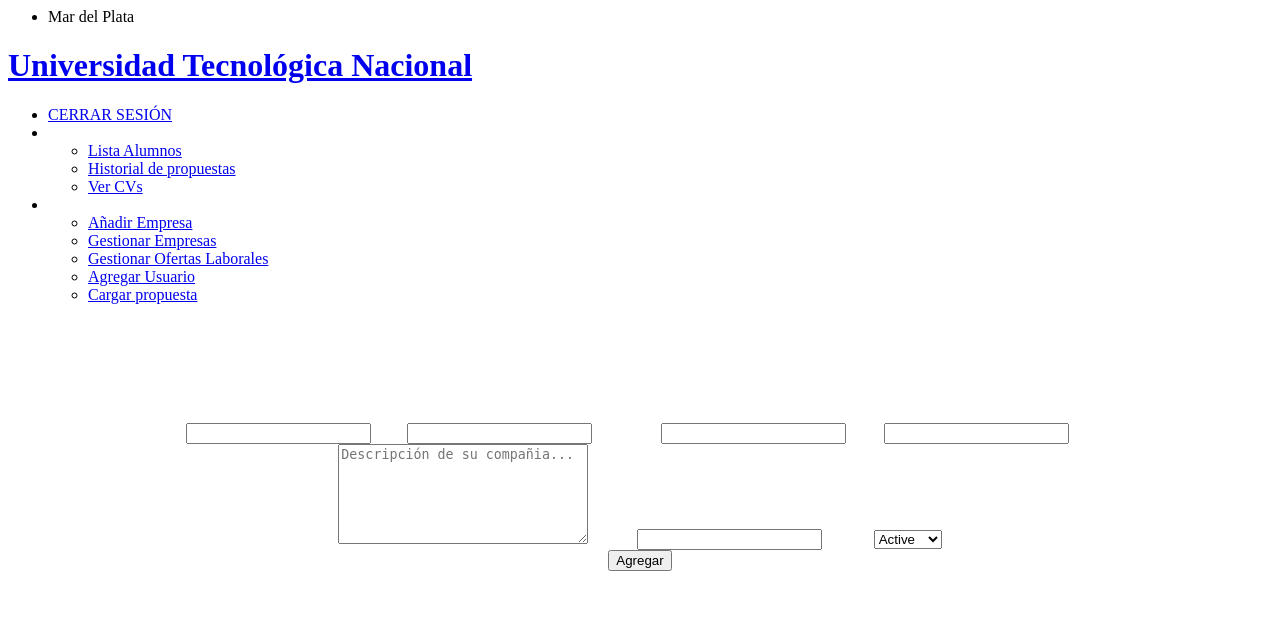
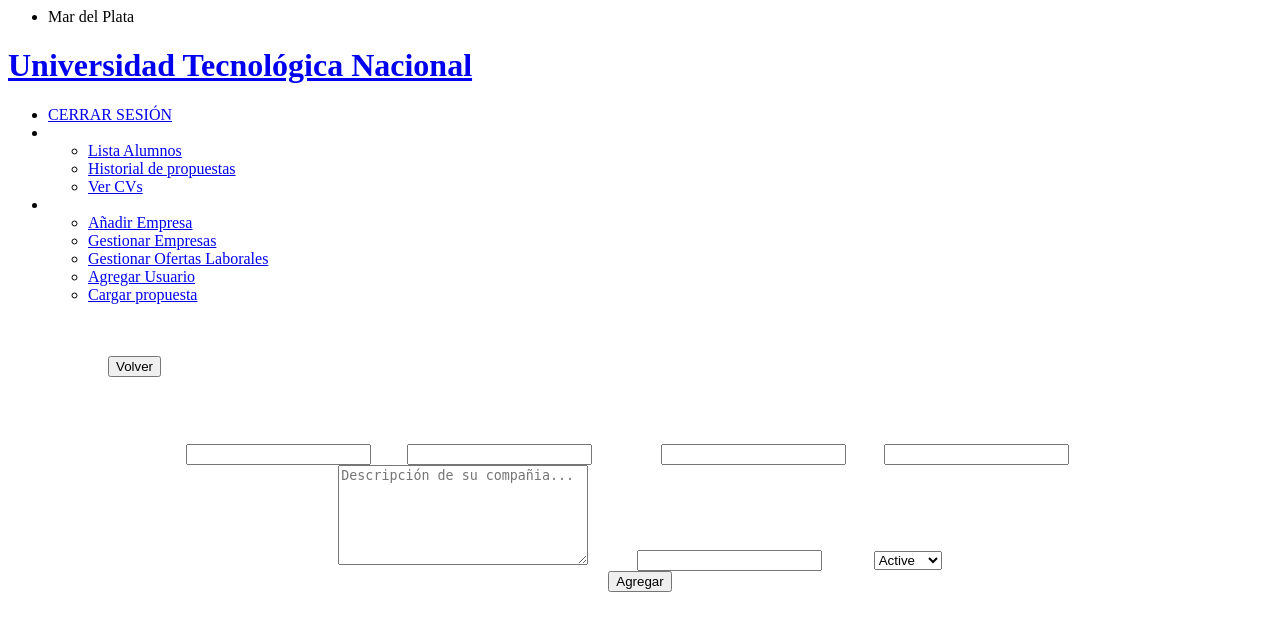
Before and after one commit to matiasmenillo/UTNapp, a PHP site: page /Views/addCompany.php in a window 1280 px wide. Shown: the top 631 px of the page. Run offline with PHP 8.4, Linux system fonts and the light colour scheme; some libraries are stand-ins or nearby versions.

Commit message:
add return button

```diff
--- a/UTNapp/Views/addCompany.php
+++ b/UTNapp/Views/addCompany.php
@@ -21,6 +21,13 @@
 
         <br>
         <br>
+
+    <div style="margin:left;padding-left:100px">
+    <form action="<?php echo FRONT_ROOT?> Home/Home" method="POST">
+        <button type="submit" class='btn'>Volver</button>
+    </form>
+    </div>
+
     <h2 style="text-align:center; color:white">Ingrese los datos de la nueva empresa</h2>
 
     <form style="text-align:center;color:white" action="<?php echo FRONT_ROOT?> Company/Add" method="POST">
@@ -49,7 +56,7 @@
             <option value="0">Inactive</option>
         </select>
         <br>
-        <button style="margin:auto;color:black" type="submit" style="color:black">Agregar</button>
+        <button style="margin:auto;color:black" type="submit" style="color:black" class='btn'>Agregar</button>
     </form>
     <br>
     <br>
--- a/UTNapp/Views/addImage.php
+++ b/UTNapp/Views/addImage.php
@@ -5,6 +5,11 @@
 <main class="py-5">
      <section id="listado" class="mb-5">
          <h1></h1>
+         <div style="margin:left;padding-left:100px">
+          <form action="<?php echo FRONT_ROOT?> Home/Home" method="POST">
+               <button type="submit" class='btn'>Volver</button>
+          </form>
+          </div>
           <div class="container" style="text-align:center;">
                <h2 class="mb-4" style="color:white">Ingrese su Cv</h2>
                <form action="<?php echo FRONT_ROOT ?>Image/Upload" method="POST" enctype="multipart/form-data" class="bg-light-alpha p-5">
--- a/UTNapp/Views/addStudent.php
+++ b/UTNapp/Views/addStudent.php
@@ -9,6 +9,11 @@
 </head>
 <body>
     <br>
+    <div style="margin:left;padding-left:100px">
+    <form action="<?php echo FRONT_ROOT?> Home/Home" method="POST">
+        <button type="submit" class='btn'>Volver</button>
+    </form>
+    </div>
 <h2 style="text-align:center; color:white">Cargar Usuario</h2>
     <form action="<?php echo FRONT_ROOT ?> Student/Add" method="POST">
 
--- a/UTNapp/Views/companyList.php
+++ b/UTNapp/Views/companyList.php
@@ -12,6 +12,11 @@
     }
 ?>
 <br>
+<div style="margin:left;padding-left:10px">
+    <form action="<?php echo FRONT_ROOT?> Home/Home" method="POST">
+        <button type="submit" class='btn'>Volver</button>
+    </form>
+    </div>
 <h2 style="text-align:center;color:white">Empresas Cargadas</h2>
 <br>
     <form style="margin:auto" action="<?php echo FRONT_ROOT ?>Company/searchCompany" method="get">
--- a/UTNapp/Views/imageList.php
+++ b/UTNapp/Views/imageList.php
@@ -16,6 +16,11 @@
           if ($_SESSION['loggedUser']->getAdmin() == 0)
           {
      ?>
+              <div style="margin:left;padding-left:100px">
+               <form action="<?php echo FRONT_ROOT?> Home/Home" method="POST">
+                    <button type="submit" class='btn'>Volver</button>
+               </form>
+               </div>
           <h2 class="mb-4;" style="color:white;text-align:center;">Mis CVs</h2>
           <br>
                               <section>
--- a/UTNapp/Views/imageShow.php
+++ b/UTNapp/Views/imageShow.php
@@ -10,6 +10,12 @@
 ?>
 <main class="py-5">
      <section id="listado" class="mb-5">
+          <br>
+     <div style="margin:left;padding-left:100px;">
+    <form action="<?php echo FRONT_ROOT?> Home/Home" method="POST">
+        <button type="submit" class='btn'>Volver</button>
+    </form>
+    </div>
           <div class="container" style="text-align:center;">
                <h2 class="mb-4" style="color:white;">Imagen cargada</h2>
 
--- a/UTNapp/Views/modifyCompany.php
+++ b/UTNapp/Views/modifyCompany.php
@@ -10,7 +10,11 @@
     <title>Document</title>
 </head>
 <body>  <br>
-
+<div style="margin:left;padding-left:100px">
+               <form action="<?php echo FRONT_ROOT?> Home/Home" method="POST">
+                    <button type="submit" class='btn'>Volver</button>
+               </form>
+               </div>
     <h2 style="text-align:center; color:white">Modificar empresa</h2>
     <form style="text-align:center;color:white" action="<?php echo FRONT_ROOT?> Company/Modify" method="POST">
 
--- a/UTNapp/Views/postulateView.php
+++ b/UTNapp/Views/postulateView.php
@@ -12,6 +12,11 @@
     }
 ?>
 <br>
+<div style="margin:left;padding-left:10px">
+               <form action="<?php echo FRONT_ROOT?> Home/Home" method="POST">
+                    <button type="submit" class='btn'>Volver</button>
+               </form>
+               </div>
 <h2 style="text-align:center; color:white">Ofertas Laborales disponibles</h2>
 <br>
     <table style="text-align:center;">
--- a/UTNapp/Views/postulatedStudentsJobOfferList.php
+++ b/UTNapp/Views/postulatedStudentsJobOfferList.php
@@ -2,7 +2,11 @@
 
         require_once("nav-barAdmin.php");
 ?>
-
+<div style="margin:left;padding-left:10px">
+               <form action="<?php echo FRONT_ROOT?> Home/Home" method="POST">
+                    <button type="submit" class='btn'>Volver</button>
+               </form>
+               </div>
 <table style="text-align:center;">
 <caption style="text-align:center;color:white;padding-bottom:20px;padding-top:10px;">Oferta laboral</caption>
 <thead>
--- a/UTNapp/Views/postulationHistoryList.php
+++ b/UTNapp/Views/postulationHistoryList.php
@@ -2,6 +2,11 @@
         require_once("nav-barStudent.php");
 ?>
 <br>
+<div style="margin:left;padding-left:10px">
+               <form action="<?php echo FRONT_ROOT?> Home/Home" method="POST">
+                    <button type="submit" class='btn'>Volver</button>
+               </form>
+               </div>
 <div>
     <?php
         if ($PostulacionVigente != null)
--- a/UTNapp/Views/postulationHistoryListAdmin.php
+++ b/UTNapp/Views/postulationHistoryListAdmin.php
@@ -2,6 +2,11 @@
         require_once("nav-barAdmin.php");
 ?>
 <br>
+<div style="margin:left;padding-left:10px">
+               <form action="<?php echo FRONT_ROOT?> Home/Home" method="POST">
+                    <button type="submit" class='btn'>Volver</button>
+               </form>
+               </div>
 <div>
             <div>
                 <table style="text-align:center;">
--- a/UTNapp/Views/studentDetails.php
+++ b/UTNapp/Views/studentDetails.php
@@ -2,6 +2,11 @@
         require_once("nav-barAdmin.php");
 ?>
 <br>
+<div style="margin:left;padding-left:10px">
+               <form action="<?php echo FRONT_ROOT?> Home/Home" method="POST">
+                    <button type="submit" class='btn'>Volver</button>
+               </form>
+               </div>
 <h3 style="text-align:center; color:white">Detalles de <?php echo $student->GetFirstName() . ' ' . $student->GetLastName() ?></h3>
 
 <table style="text-align:center; color:orange">
--- a/UTNapp/Views/studentList.php
+++ b/UTNapp/Views/studentList.php
@@ -11,6 +11,11 @@
     }
 ?>
 <br>
+<div style="margin:left;padding-left:10px">
+               <form action="<?php echo FRONT_ROOT?> Home/Home" method="POST">
+                    <button type="submit" class='btn'>Volver</button>
+               </form>
+               </div>
 <h2 style="text-align:center; color: white">Estudiantes</h2>
 
     <table style="text-align:center;">
```
Also changed, not shown: UTNapp/Views/addJobOffer.php (+6 -1 lines), UTNapp/Views/modifyJobOffer.php (+7 -2 lines).
